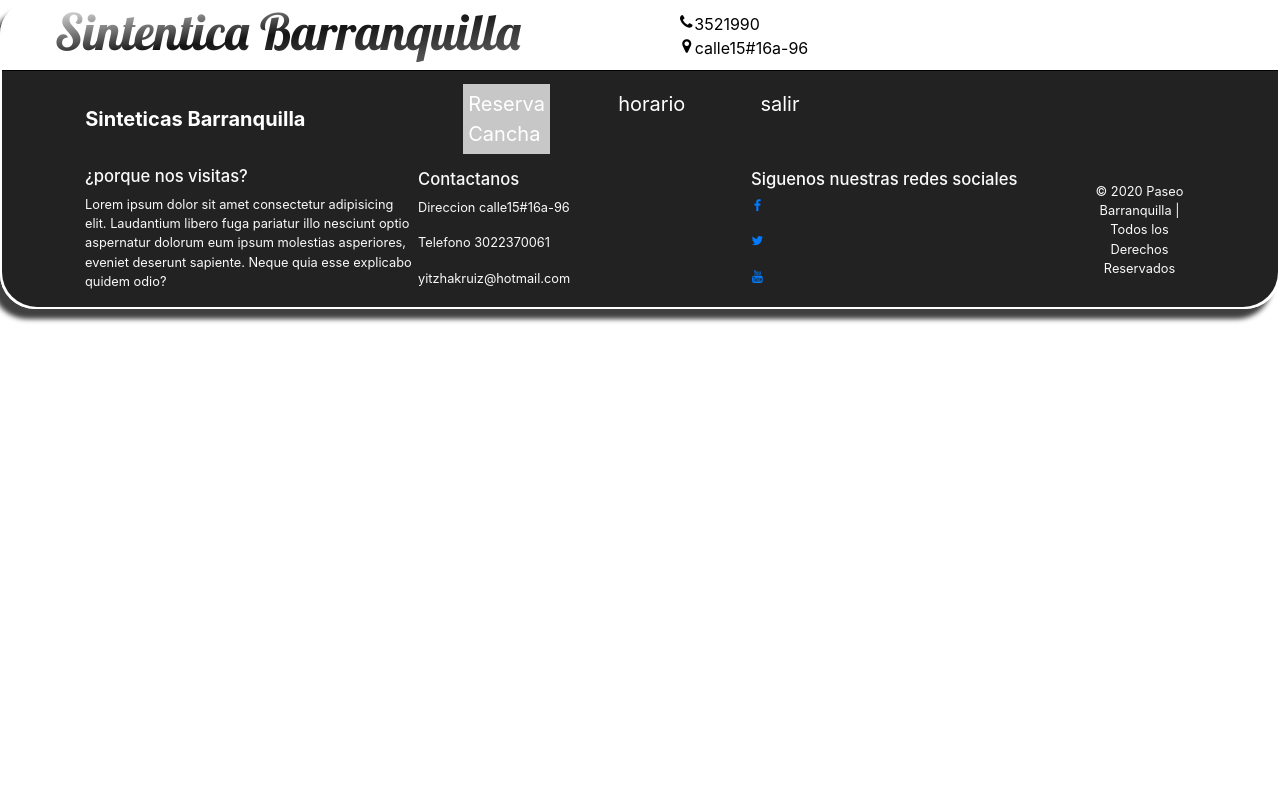
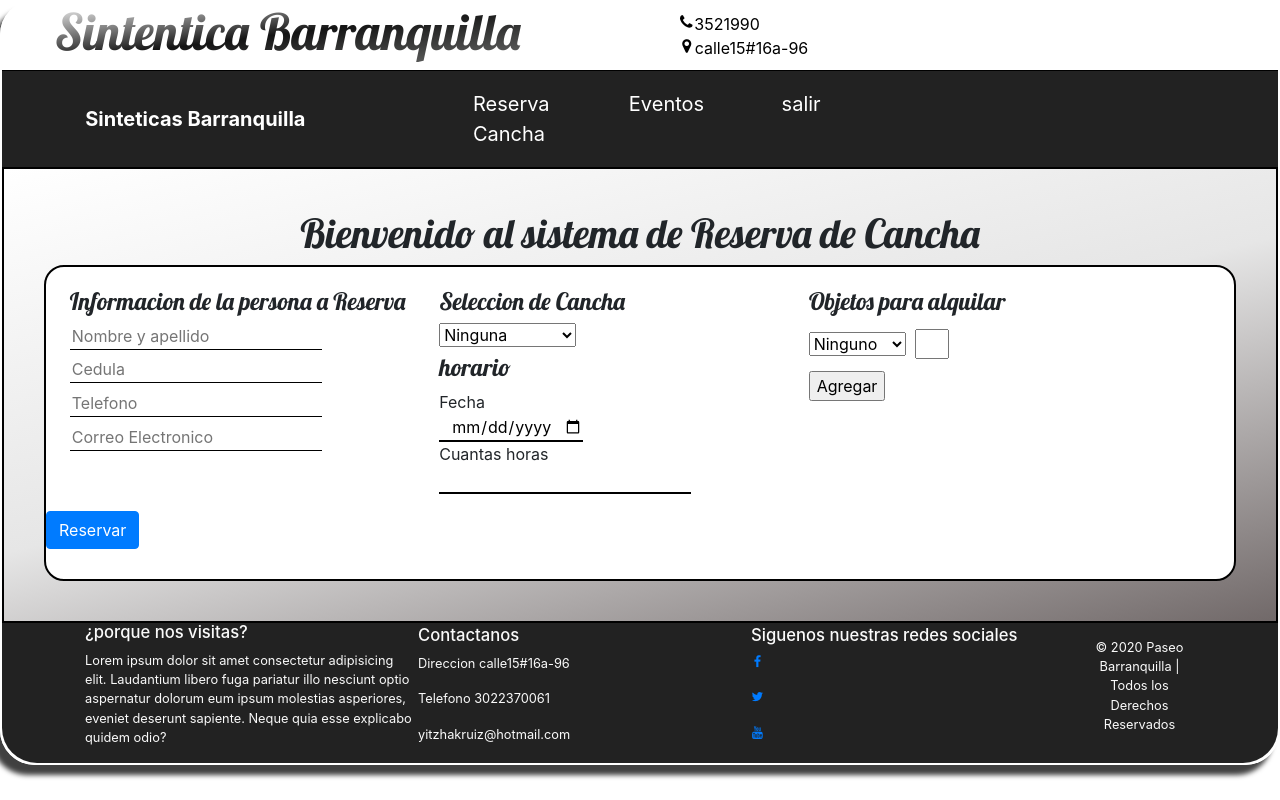
Before and after one commit to yitzhakr928/parcial_web_avanzada, a Flask app: page /dashboard/panel/ in a window 1280 px wide. Run offline with Flask 2, Linux system fonts and the light colour scheme; some libraries are stand-ins or nearby versions.

Commit message:
se añadio calendario

```diff
--- a/routes/sub_routes/administrador.py
+++ b/routes/sub_routes/administrador.py
@@ -1,7 +1,54 @@
-from flask  import Blueprint, render_template
+from flask  import Blueprint, render_template, request, redirect, json
+from python.MODELS.ModelsReservas import  Reservas
+from utils.db import db
 
 administrador= Blueprint("administrador",__name__ )
 
+
 @administrador.route("/dashboard/panel/")
 def admin():
-    return render_template("administrador.html")
+    return render_template("adminitrador_view.html")
+
+
+@administrador.route("/dashboard/send-db/")
+def send_db():
+    nombre_completo= request.args.get("nombre_apellido")
+    cedula= request.args.get("Cedula")
+    telefono= request.args.get("Telefono")
+    email= request.args.get("email")
+    cancha=request.args.get("Cancha")
+    fecha=request.args.get("fecha")
+    duracion=request.args.get("hora")
+
+    reserva=Reservas(nombre_completo=nombre_completo, cedula=cedula, telefono=telefono, email=email, cancha=cancha, fecha=fecha, duracion=duracion)
+    db.session.add(reserva)
+    db.session.commit()
+    return redirect("/dashboard/calendar/")
+
+
+
+
+@administrador.route("/dashboard/calendar/")
+def calendar():
+    try:
+        data={
+
+        }
+        canchas={
+            "cancha sintetica la patiada Cra. 20 #301, Barranquilla, Atlántico":"cancha1",
+            "la cantera centro cormercial carnaval Calle15#16a-96, Soledad, Atlántico":"cancha2",
+            "Parque del Sol Cra. 20 #301, Barranquilla, Atlántico":"cancha3",
+            "Cancha la Soledeña Cl. 18 #28-69, Soledad, Atlántico":"cancha4"
+        }
+        reservas= db.session.execute("SELECT * FROM reservas ").fetchall()
+        # reservas = Reservas.query.all()
+        for reserva in reservas:
+            data[f"{reserva[0]}"]={
+                "cancha":reserva[5],
+                "fecha":reserva[6]
+            }
+
+        print(data)
+    except Exception:
+        pass
+    return render_template("calendario_view.html", Reservas=data)
--- a/routes/sub_routes/registro.py
+++ b/routes/sub_routes/registro.py
@@ -24,7 +24,6 @@ def registro_db():
         contraseña = request.form["contraseña"]
         try:
             busqueda = (db.session.query(Clientes).filter_by(correo=email).first())
-            print(busqueda.id)
             message="ya se encuentra registrado el correo"
         except Exception:
             usuario = Clientes( nombre, apellido, cedula, nacimiento, telefono, email, contraseña )
--- a/templates/administrador.html
+++ b/templates/administrador_layout.html
@@ -10,6 +10,7 @@
     <link rel="stylesheet" href="https://stackpath.bootstrapcdn.com/bootstrap/4.4.1/css/bootstrap.min.css" integrity="sha384-Vkoo8x4CGsO3+Hhxv8T/Q5PaXtkKtu6ug5TOeNV6gBiFeWPGFN9MuhOf23Q9Ifjh" crossorigin="anonymous">
     <link rel="stylesheet" href="{{url_for('static',filename='css/registro.css')}}">
     <link rel="stylesheet" href="{{url_for('static',filename='css/administrados.css')}}">
+    {%block header%}{%endblock%}
 </head>
 <body>
     <header class="main-header">
@@ -37,10 +38,10 @@
           <div class="collapse navbar-collapse" id="navbarNavDropdown">
               <ul class="navbar-nav">
                   <li class="nav-item active">
-                      <a class="nav-link--select" href="administrador.html">Reserva Cancha <span class="sr-only">(current)</span></a>
+                      <a class="nav-link{% block select1 %}{% endblock %} " href="/dashboard/panel/">Reserva Cancha <span class="sr-only">(current)</span></a>
                   </li>
                   <li class="nav-item">
-                      <a class="nav-link" href="">horario</a>
+                      <a class="nav-link{% block select2 %}{% endblock %}  " href="/dashboard/calendar/">Eventos</a>
                   </li>
                   <li class="nav-item">
                       <a class="nav-link" href="login.html">salir</a>
@@ -51,7 +52,9 @@
       </nav>
   </nav>
 
+  {% block content  %}
 
+  {% endblock  %}
 
     <footer class="main-footer">
         <div class="container container--flex">
--- /dev/null
+++ b/templates/adminitrador_view.html
@@ -0,0 +1,126 @@
+{% extends './administrador_layout.html' %}
+
+{%block select1%}
+--select
+{% endblock %}
+
+
+
+
+{% block content  %}
+
+<main class="main">
+    <div class="main_formulario">
+        <h1 class="titulo_Admi">Bienvenido al sistema de Reserva de Cancha</h1>
+      <form action="/dashboard/send-db/" method="get">
+        <div class="casillas">
+            <div class="columna1">
+                <div class="cont">
+                    <h4 class="titulo">Informacion de la persona a Reserva</h4>
+                <div class="casilla">
+                    <div>
+                        <input type="text" class="forma" name="nombre_apellido" placeholder="Nombre y apellido" >
+                    </div>
+                </div>
+                <div class="casilla">
+                    <div>
+                        <input type="number" class="forma" name="Cedula" placeholder="Cedula">
+                    </div>
+                </div>
+                <div class="casilla">
+                    <div>
+                        <input type="number" class="forma" name="Telefono" placeholder="Telefono">
+                    </div>
+                </div>
+                <div class="casilla">
+                    <div>
+                        <input type="email" class="forma" name="email" placeholder="Correo Electronico">
+                    </div>
+                </div>
+                </div>
+
+            </div>
+            <div class="columna1">
+                <div class="cont">
+                    <h4 class="titulo">Seleccion de Cancha</h4>
+                <div class="casilla">
+                    <div >
+                        <select name="Cancha" class="cancha">
+                            <option>Ninguna</option>
+                            <optgroup label="cancha1">
+                               <option >
+                                cancha sintetica la patiada
+                                Cra. 20 #301, Barranquilla, Atlántico
+                               </option >
+                            </optgroup>
+                            <optgroup label="cancha2">
+                                <option>
+                                    la cantera centro cormercial carnaval
+                                    Calle15#16a-96, Soledad, Atlántico
+                                 </option>
+                            </optgroup>
+                            <optgroup label="cancha3">
+                                <option>
+                                    Parque del Sol
+                                    Cra. 20 #301, Barranquilla, Atlántico
+                                 </option>
+                            </optgroup>
+                            <optgroup label="cancha4">
+                                <option>
+                                    Cancha la Soledeña
+                                    Cl. 18 #28-69, Soledad, Atlántico
+                                 </option>
+                            </optgroup>
+                          </select>
+                    </div>
+                </div>
+
+                    <div class="casilla ">
+                        <h4>horario</h4>
+                        <div>
+                            <span>Fecha</span><br>
+                          <input type="date" name="fecha" class=" fecha">
+                        </div>
+                        <div class="horas">
+                            <div>
+
+                            </div>
+                            <div>
+                                <span>Cuantas horas</span><br>
+                                <input type="number" class="hora" name="hora">
+                            </div>
+                        </div>
+                    </div>
+
+                </div>
+
+
+            </div>
+            <div class="columna1">
+                <h4>Objetos para alquilar</h4>
+                <div id="obj">
+                    <div class="agg">
+                        <select name="obejetos-aquiler" id="Objetos">
+                            <option value="0">Ninguno</option>
+                            <option value="1">petos</option>
+                            <option value="2">Conos</option>
+                            <option value="3">Balones</option>
+                            <option value="4">Tacos</option>
+                            <option value="5">Canilleras</option>
+                            <option value="6">Guantes</option>
+                        </select>
+                        <input type="number" class="cantidad" >
+                    </div>
+
+                </div>
+                <input type="button" value="Agregar" name="boton" id="boton_agregar">
+            </div>
+        </div>
+        <button type="submit" class="btn btn-primary"
+                 style="--bs-btn-padding-y: .25rem; --bs-btn-padding-x: .5rem; --bs-btn-font-size: .75rem;">
+                Reservar
+        </button>
+        </form>
+    </div>
+  </main>
+{% endblock  %}
--- a/templates/calendario.html
+++ /dev/null
@@ -1 +0,0 @@
-{% extends './administrador.html' %}
```
Also changed, not shown: python/MODELS/ModelsReservas.py (added, +33 -0 lines), routes/sub_routes/login.py (+5 -2 lines), templates/calendario_view.html (added, +32 -0 lines).
